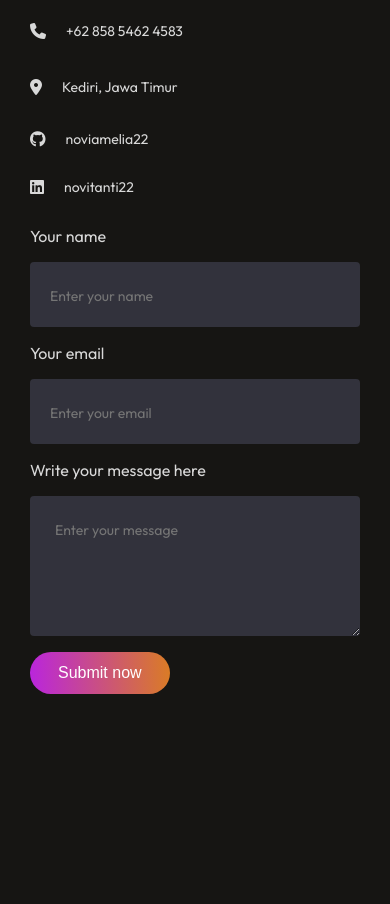
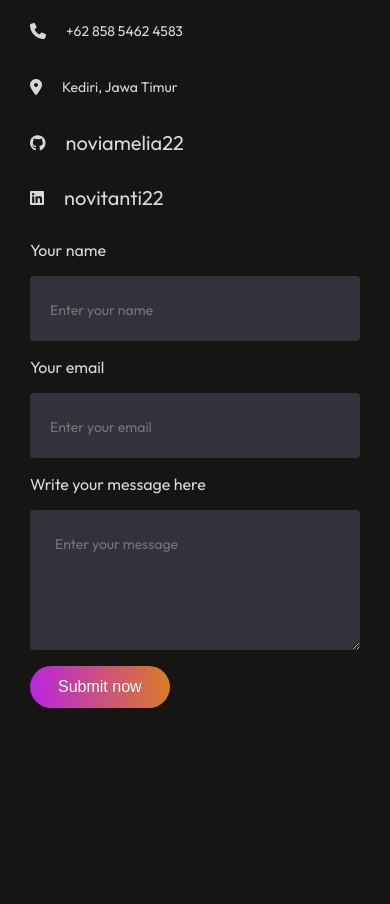
Before and after one commit to noviamelia22/portofolio, a React (Vite) app: page / in a window 390 px wide. Shown: the part 5900-6804 px from the top of the page. Built offline with nearby package versions, Linux system fonts and the light colour scheme.

Commit message:
Trigger Vercel redeploy

```diff
--- a/src/Components/Contact/Contact.css
+++ b/src/Components/Contact/Contact.css
@@ -250,9 +250,6 @@
     .contact-detail p {
         font-size: 14px;
     }
-    .contact-detail a {
-        font-size: 14px;
-    }
 
     .contact-right {
         gap: 16px;
```
